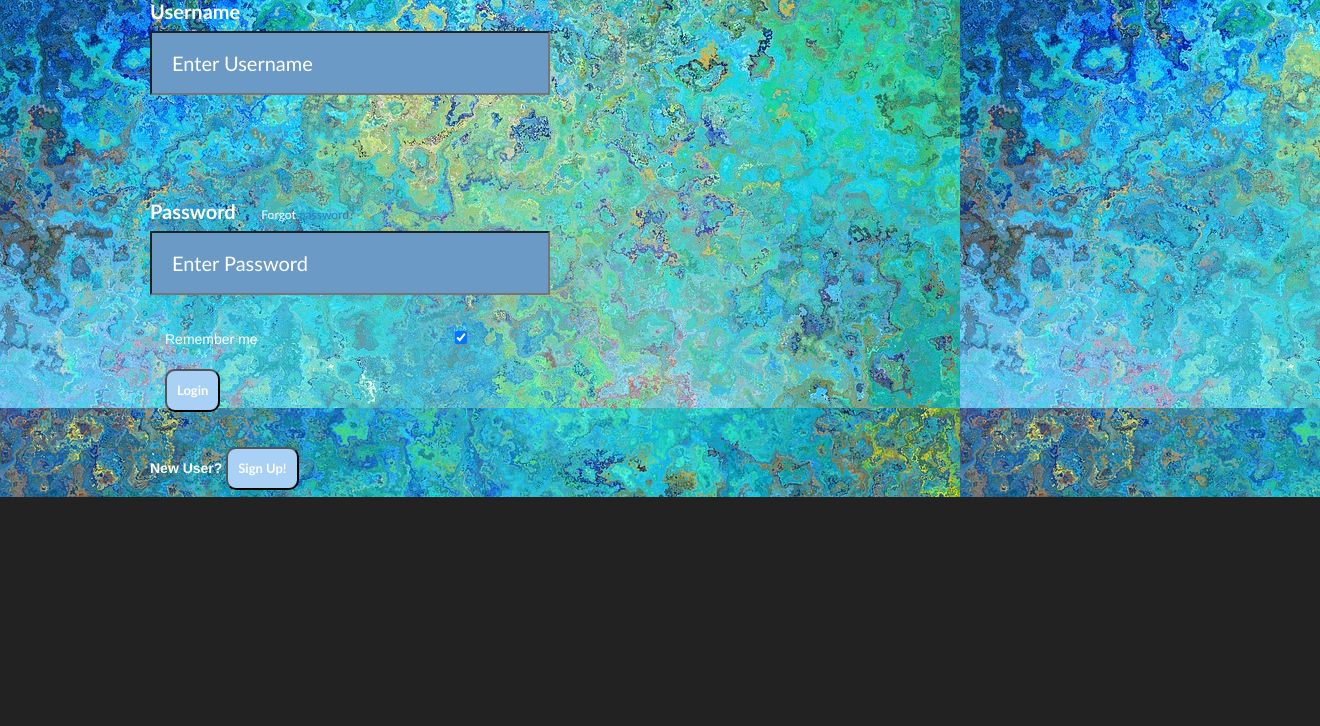
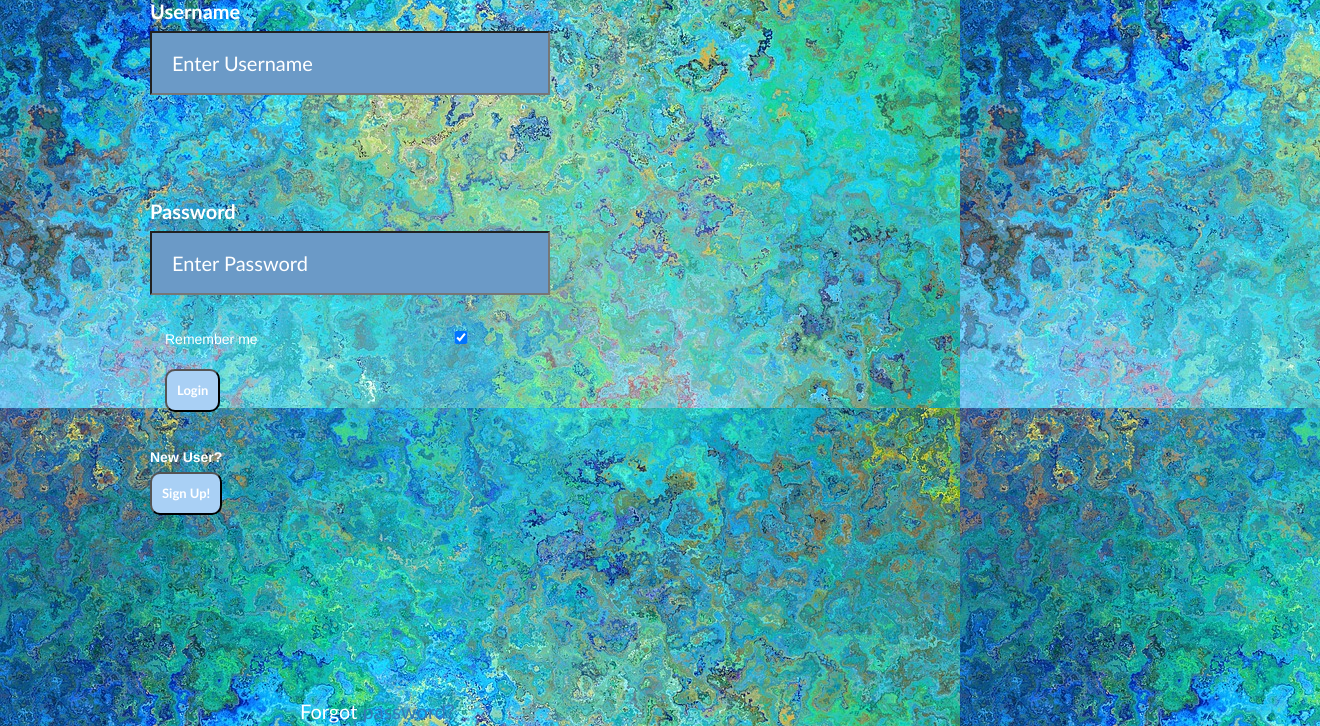
Before and after one commit to apa-123/memes, a Flask app: page /login in a window 1320 px wide. Shown: the part 303-1029 px from the top of the page. Before the commit the page ends 800 px from the top, so only its background shows below. Run offline with Flask 2, Linux system fonts and the light colour scheme; some libraries are stand-ins or nearby versions.

Commit message:
combine the css into style.css

```diff
--- a/static/style.css
+++ b/static/style.css
@@ -1,5 +1,83 @@
 body {
     background-image: url("/static/content/collage.jpg");
+
+}
+#loginForm header {
+  top: 100px;
+  left: 150px;
+  font-size: 5rem;
+  font-family: Optima;
+  position: absolute;
+  color: white;
+}
+
+#loginForm input {
+  width: 400px;
+  padding: 0 20px;
+  background-color: rgb(107, 154, 199);
+  color: white;
+}
+#loginForm input,
+#loginForm input::-webkit-input-placeholder {
+    font-size: 20px;
+    line-height: 3;
+    color: white;
+}
+
+#loginForm span {
+  font-size: 1.2rem;
+  color: white;
+
+}
+
+#form a {
+  color: #CEECF5;
+}
+#form input {
+  width: 400px;
+  padding: 0 20px;
+  background-color: #A9D0F5;
+  color: white;
+
+}
+#form input,
+#form input::-webkit-input-placeholder {
+    font-size: 20px;
+    line-height: 3;
+    color: white;
+
+}
+#form h1 {
+    top: 200px;
+    left: 550px;
+    font-family: Optima;
+    font-size: 1.8rem;
+    position: absolute;
+    text-align: center;
+    color: white;
+}
+
+#form header {
+    top: 120px;
+    left: 620px;
+    font-family: Optima;
+    font-size: 5rem;
+    position: absolute;
+    text-align: center;
+    color: white;
+}
+
+
+#both button {
+  background-color: #A9D0F5;
+  font-family: Optima;
+  font-size: 1.3rem;
+  font-weight: bolder;
+  padding: 10px;
+  border-radius: 10px;
+  -moz-border-radius: 10px;
+  -webkit-border-radius: 10px;
+  color: white;
 
 }
 
@@ -100,3 +178,65 @@ body {
     background-color: white;
     border: 3px solid grey;
 }
+
+
+#loginForm .explanation {
+  top: 180px;
+  left: 150px;
+  font-size: 2rem;
+  font-family: Optima;
+  position: absolute;
+  color: white;
+
+}
+
+#loginForm .username {
+  top: 300px;
+  left: 150px;
+  font-size: 2rem;
+  font-family: Optima;
+  position: absolute;
+  color: white;
+
+}
+
+#loginForm .password {
+  top: 500px;
+  left: 150px;
+  font-size: 2rem;
+  font-family: Optima;
+  position: absolute;
+  color: white;
+
+}
+
+#loginForm .container {
+  top: 630px;
+  left: 150px;
+  position: absolute;
+  color: white;
+
+
+}
+
+#loginForm .signUp {
+  top: 750px;
+  left: 150px;
+  position: absolute;
+  color: white;
+
+}
+
+#form .documentation {
+    font-style: italic;
+    color: white;
+}
+
+#form .information {
+    top: 300px;
+    left: 640px;
+    font-size: 1.3rem;
+    position: absolute;
+    color: white;
+
+}
--- a/templates/loginPage.html
+++ b/templates/loginPage.html
@@ -5,94 +5,6 @@
 {% block body %}
 
 <style type="text/css">
-
-header {
-  top: 100px;
-  left: 150px;
-  font-size: 5rem;
-  font-family: Optima;
-  position: absolute;
-  color: white;
-}
-
-input {
-  width: 400px;
-  padding: 0 20px;
-  background-color: rgb(107, 154, 199);
-  color: white;
-}
-input,
-input::-webkit-input-placeholder {
-    font-size: 20px;
-    line-height: 3;
-    color: white;
-}
-
-span {
-  font-size: 1.2rem;
-  color: white;
-
-}
-
-button {
-  background-color: #A9D0F5;
-  font-family: Optima;
-  font-size: 1.3rem;
-  font-weight: bolder;
-  padding: 10px;
-  border-radius: 10px;
-  -moz-border-radius: 10px;
-  -webkit-border-radius: 10px;
-  color: white;
-
-}
-
-.explanation {
-  top: 180px;
-  left: 150px;
-  font-size: 2rem;
-  font-family: Optima;
-  position: absolute;
-  color: white;
-
-}
-
-.username {
-  top: 300px;
-  left: 150px;
-  font-size: 2rem;
-  font-family: Optima;
-  position: absolute;
-  color: white;
-
-}
-
-.password {
-  top: 500px;
-  left: 150px;
-  font-size: 2rem;
-  font-family: Optima;
-  position: absolute;
-  color: white;
-
-}
-
-.container {
-  top: 630px;
-  left: 150px;
-  position: absolute;
-  color: white;
-
-
-}
-
-.signUp {
-  top: 750px;
-  left: 150px;
-  position: absolute;
-  color: white;
-
-}
 </style>
 
 <!-- Button to open the modal login form -->
@@ -100,8 +12,14 @@ button {
 
 <!-- The Modal -->
 <!DOCTYPE html>
+  <head>
+    <meta charset="utf-8">
+    <title>MyFlaskApp</title>
+        <link rel="stylesheet" href="https://maxcdn.bootstrapcdn.com/bootstrap/3.3.7/css/bootstrap.min.css">
+        <link rel="stylesheet" href="{{ url_for('static', filename='style.css') }}">
+  </head>
+  <body id="loginForm">
     <header>LOGIN</header>
-
     <div class="explanation">
       <p>Identify yourself with this website. All request to log into this website are logged.
       <br>Repeated failed login attempts will result in lock out.
@@ -116,7 +34,7 @@ button {
 
     <div class="password">
       <label><b>Password</b></label>
-    &nbsp;&nbsp;&nbsp;&nbsp;<span class="psw">Forgot <a href="#">password?</a></span>
+      &nbsp;&nbsp;&nbsp;&nbsp;<span class="password">Forgot <a href="#">password?</a></span>
       <br>
       <input type="password" placeholder="Enter Password" name="psw" required>
     </div>
@@ -125,12 +43,13 @@ button {
       Remember me
       <input type="checkbox" checked="checked">
       <br><br>
-    <button type="submit">Login</button>
+      <div id="both"><button type="submit">Login</button></div>
     </div>
 
     <div class="signUp">
       <label><b>New User?</b></label>
-    <a href="/login/signup"><button type="button">Sign Up!</button></a>
+      <a href="/login/signup"><div id="both"><button type="button">Sign Up!</button></a></div>
     </div>
+  </body>
 
 {% endblock %}
```
Also changed, not shown: templates/form.html (+9 -71 lines), 1 other file. Lines whose indentation alone changed are shown as unchanged.
